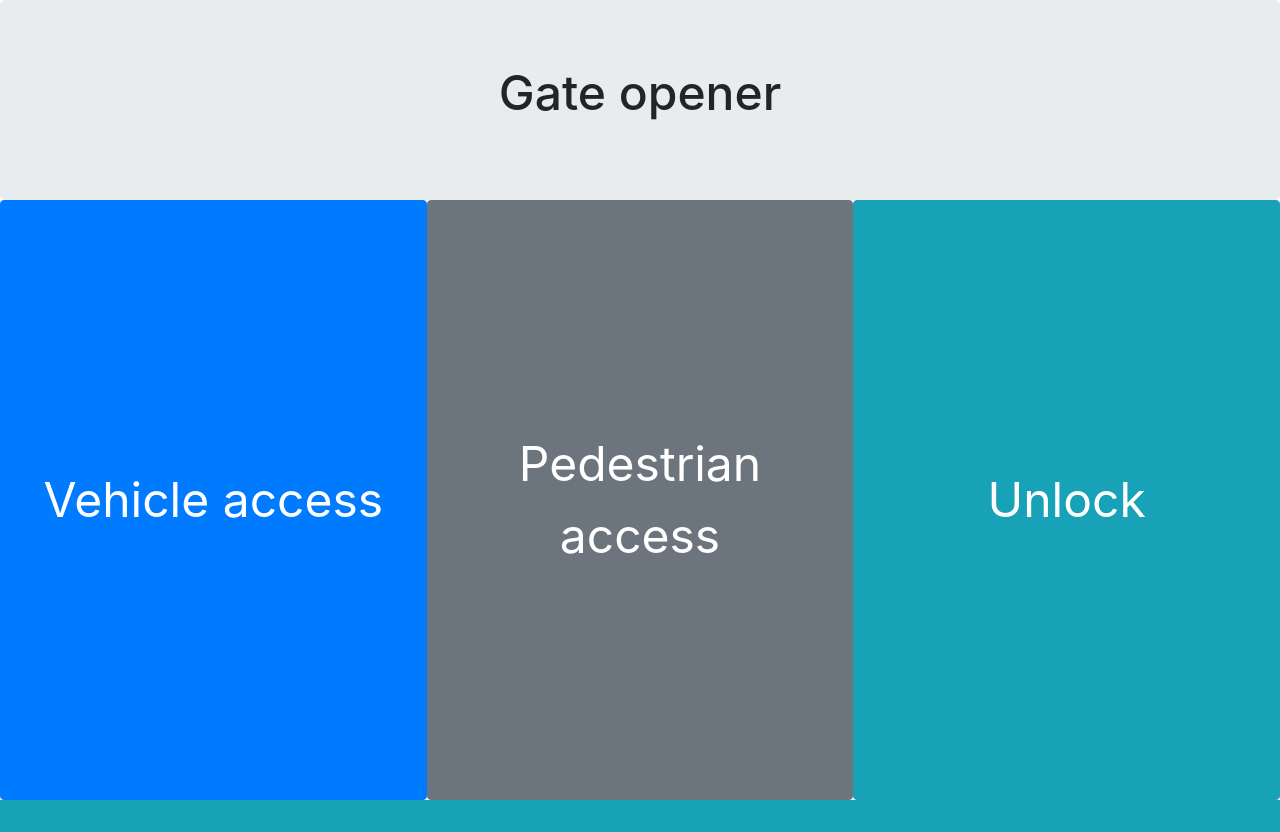
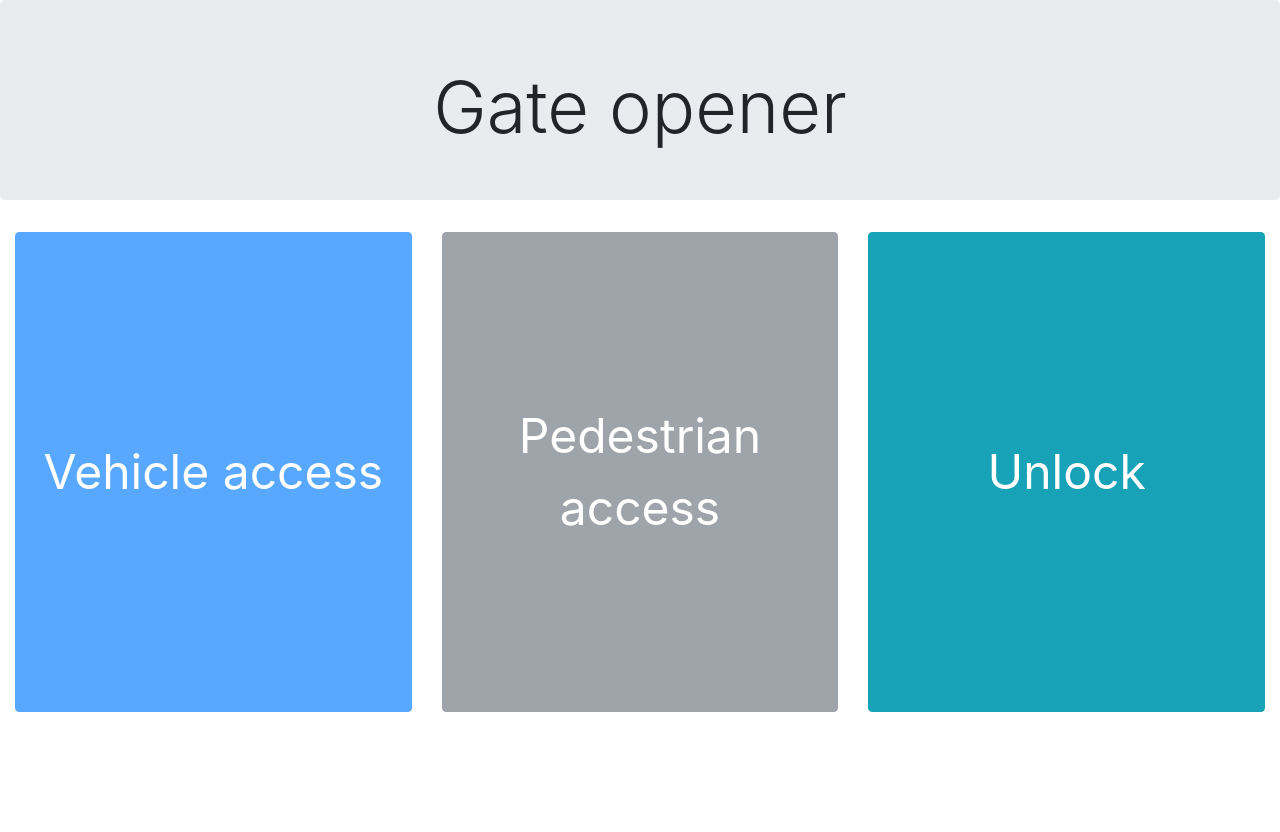
Before and after one commit to Bicskow/rpiGateOpener, a Django app: page /gateController/ in a window 1280 px wide. Before the commit the page ends 800 px from the top, so only its background shows below. Run offline with Django 3.2, Linux system fonts and the light colour scheme; some libraries are stand-ins or nearby versions.

Commit message:
css update

```diff
--- a/gateController/templates/gateController/gateController.html
+++ b/gateController/templates/gateController/gateController.html
@@ -15,19 +15,19 @@
 <body>
     <div class="container-fluid">
         <div class="row" >
-            <div class="jumbotron" style="width: 100%; height: 25vh; text-align: center; margin-bottom: 0px;">
-                <h1 class="display-4" style="font-size: 300%; font-weight: 500;">Gate opener</h1>
+            <div class="jumbotron" style="width: 100%; height: 25vh; text-align: center;">
+                <h1 class="display-3">Gate opener</h1>
             </div>
         </div>
         <div class="row" style="height: 75vh; padding: 0px;">
-            <div class="col-md-12 col-lg-4" style="padding: 0px;">
-                <button type="button" class="btn btn-primary" style="width: 100%; height: 100%; font-size: 300%;">Vehicle access </button>
+            <div class="col-md-12 col-lg-4">
+                <button disabled type="button" class="btn btn-primary" style="width: 100%; height: 80%; font-size: 300%;">Vehicle access </button>
             </div>
-            <div class="col-md-12 col-lg-4" style="padding: 0px;">
-                <button type="button" class="btn btn-secondary" style="width: 100%; height: 100%; font-size: 300%;">Pedestrian access</button>
+            <div class="col-md-12 col-lg-4">
+                <button disabled type="button" class="btn btn-secondary" style="width: 100%; height: 80%; font-size: 300%;">Pedestrian access</button>
             </div>
-            <div class="col-md-12 col-lg-4" style="padding: 0px;">
-                <button type="button" class="btn btn-info" style="width: 100%; height: 100%; font-size: 300%;">Unlock</button>
+            <div class="col-md-12 col-lg-4">
+                <button type="button" class="btn btn-info" style="width: 100%; height: 80%; font-size: 300%;">Unlock</button>
             </div>
         </div>
     </div>
```
